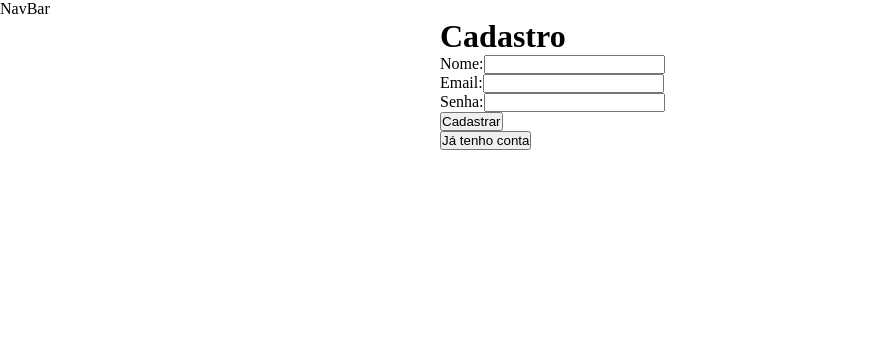
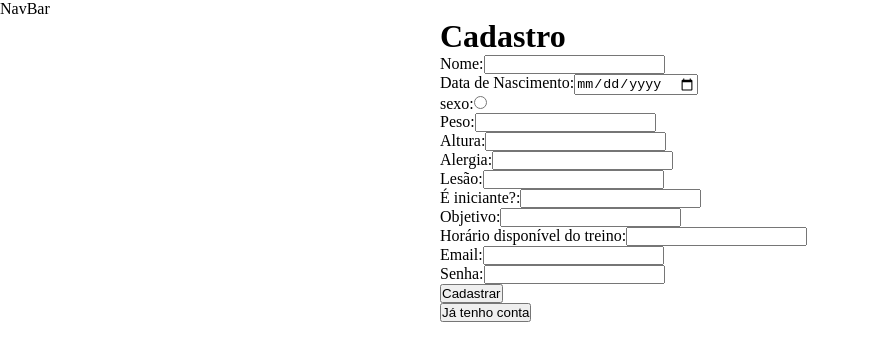
Before and after one commit to euluisdev/personal-app, a Next.js app: page / in a window 1280 px wide. Both pictures are taken after a click on the button "Criar Conta". Shown: the top 360 px of the page, without its empty margins (0-870 px from the left). Built offline with nearby package versions, Linux system fonts and the light colour scheme.

Commit message:
more inputs fields have been added to the registration form in the page root file

```diff
--- a/src/app/page.js
+++ b/src/app/page.js
@@ -7,6 +7,15 @@ export default function HomePage() {
   const [formType, setFormType] = useState('login'); //alternate between login/register
   const [formData, setFormData] = useState({
     nome: '',
+    datanasc: '',
+    sexo: '',
+    peso: '',
+    altura: '',
+    alergia: '',
+    lesao: '',
+    iniciante: '',
+    objetivo: '',
+    hora: '',
     email: '',
     senha: '',
   });
@@ -32,6 +41,15 @@ export default function HomePage() {
       if (response.ok) {
         setFormData({ //clears the fields after success
           nome: '',
+          datanasc: '',
+          sexo: '',
+          peso: '',
+          altura: '',
+          alergia: '',
+          lesao: '',
+          iniciante: '',
+          objetivo: '',
+          hora: '',
           email: '',
           senha: '',
         });
@@ -53,6 +71,7 @@ export default function HomePage() {
       <h1>{formType === 'login' ? 'Login' : 'Cadastro'}</h1>
       <form onSubmit={handleSubmit}>
         {formType === 'register' && (
+          <>
             <div>
               <label>Nome:</label>
               <input
@@ -63,6 +82,97 @@ export default function HomePage() {
                 required
               />
             </div>
+            <div>
+              <label>Data de Nascimento:</label>
+              <input
+                type="date"
+                name="datanasc"
+                value={formData.datanasc}
+                onChange={handleChange}
+                required
+              />
+            </div>
+            <div>
+              <label>sexo:</label>
+              <input
+                type="radio"
+                name="sexo"
+                value={formData.sexo}
+                onChange={handleChange}
+                required
+              />
+            </div>
+            <div>
+              <label>Peso:</label>
+              <input
+                type="number"
+                name="peso"
+                value={formData.peso}
+                onChange={handleChange}
+                required
+              />
+            </div>
+            <div>
+              <label>Altura:</label>
+              <input
+                type="number"
+                name="altura"
+                value={formData.altura}
+                onChange={handleChange}
+                required
+              />
+            </div>
+            <div>
+              <label>Alergia:</label>
+              <input
+                type="text"
+                name="alergia"
+                value={formData.alergia}
+                onChange={handleChange}
+                required
+              />
+            </div>
+            <div>
+              <label>Lesão:</label>
+              <input
+                type="text"
+                name="lesao"
+                value={formData.lesao}
+                onChange={handleChange}
+                required
+              />
+            </div>
+            <div>
+              <label>É iniciante?:</label>
+              <input
+                type="text"
+                name="iniciante"
+                value={formData.iniciante}
+                onChange={handleChange}
+                required
+              />
+            </div>
+            <div>
+              <label>Objetivo:</label>
+              <input
+                type="text"
+                name="objetivo"
+                value={formData.objetivo}
+                onChange={handleChange}
+                required
+              />
+            </div>
+            <div>
+              <label>Horário disponível do treino:</label>
+              <input
+                type="number"
+                name="hora"
+                value={formData.hora}
+                onChange={handleChange}
+                required
+              />
+            </div>
+          </>
         )}
         <div>
           <label>Email:</label>
```
Lines whose indentation alone changed are shown as unchanged.
